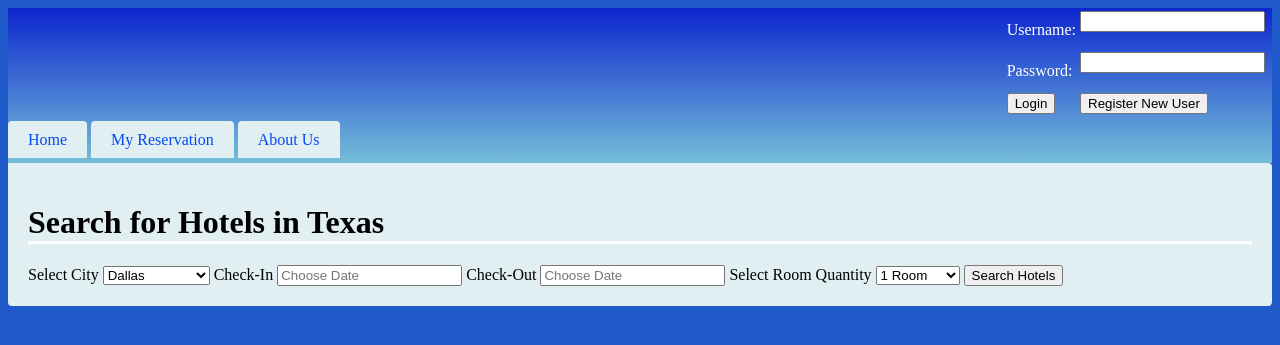
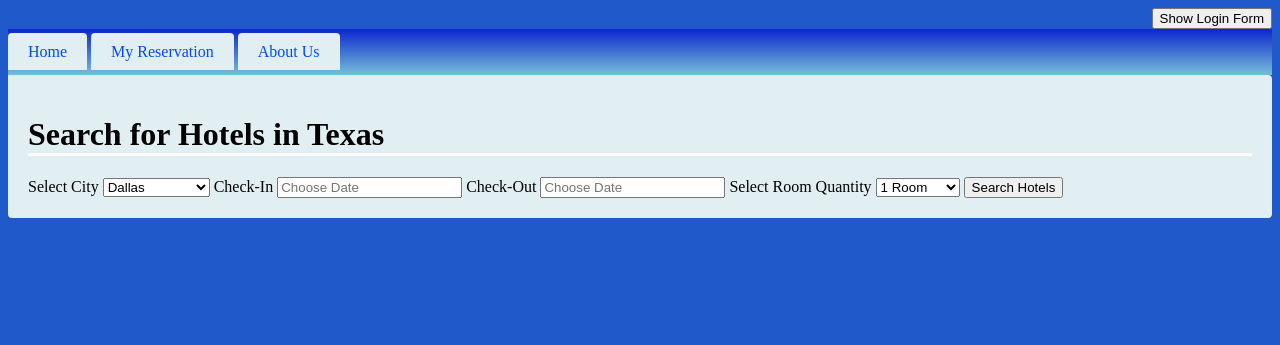
Before and after one commit to tfarmer4/HotelReservation, a CodeIgniter app: page /index.php/home/index in a window 1280 px wide. Shown: the top 345 px of the page. Run offline with CodeIgniter, Linux system fonts and the light colour scheme; some libraries are stand-ins or nearby versions.

Commit message:
made the login form slide down from the header instead of it taking up screen space

```diff
--- a/application/views/header.php
+++ b/application/views/header.php
@@ -1,8 +1,27 @@
 <!Doctype HTML>
 <!--Add client side input validation-->
-<link rel="stylesheet" href="../Main.css" />
+<link rel="stylesheet" <?php echo 'href="' . base_url() . 'Main.css"'?> />
+<script src="http://ajax.googleapis.com/ajax/libs/jquery/1.11.0/jquery.min.js">
+</script>
+<script>
+$(document).ready(function(){
+    $("#login").hide();
+  $("#slidetoggle").click(function(){
+    $("#login").slideToggle(1000,function(){
+      if ($("#login").is(":visible")) {
+        $("#slidetoggle").text("Hide Login Form");
+      }
+      if ($("#login").is(":hidden")){
+        $("#slidetoggle").text("Show Login Form");
+      }
 
+       });
+  });
+});
+</script>
+<div align="right"><button id="slidetoggle" align="right">Show Login Form</button></div>
 <div id="header">
+
     <div id="login" align="right">
         <?php
         if (!$this->session->userdata('uName') ||(
@@ -40,7 +59,7 @@
     <form method="post" action="login/logout" id="head_logout">
     <table>
     <tbody>
-    <tr><td><input type="button" onclick="location.href='login/logout';" name="btn_logout" value="Logout"/></td></tr>
+    <tr><td><input type="button" onclick="location.href='<?php echo site_url()?>/login/logout';" name="btn_logout" value="Logout"/></td></tr>
     </tbody>
     </table>
     </form>
```
